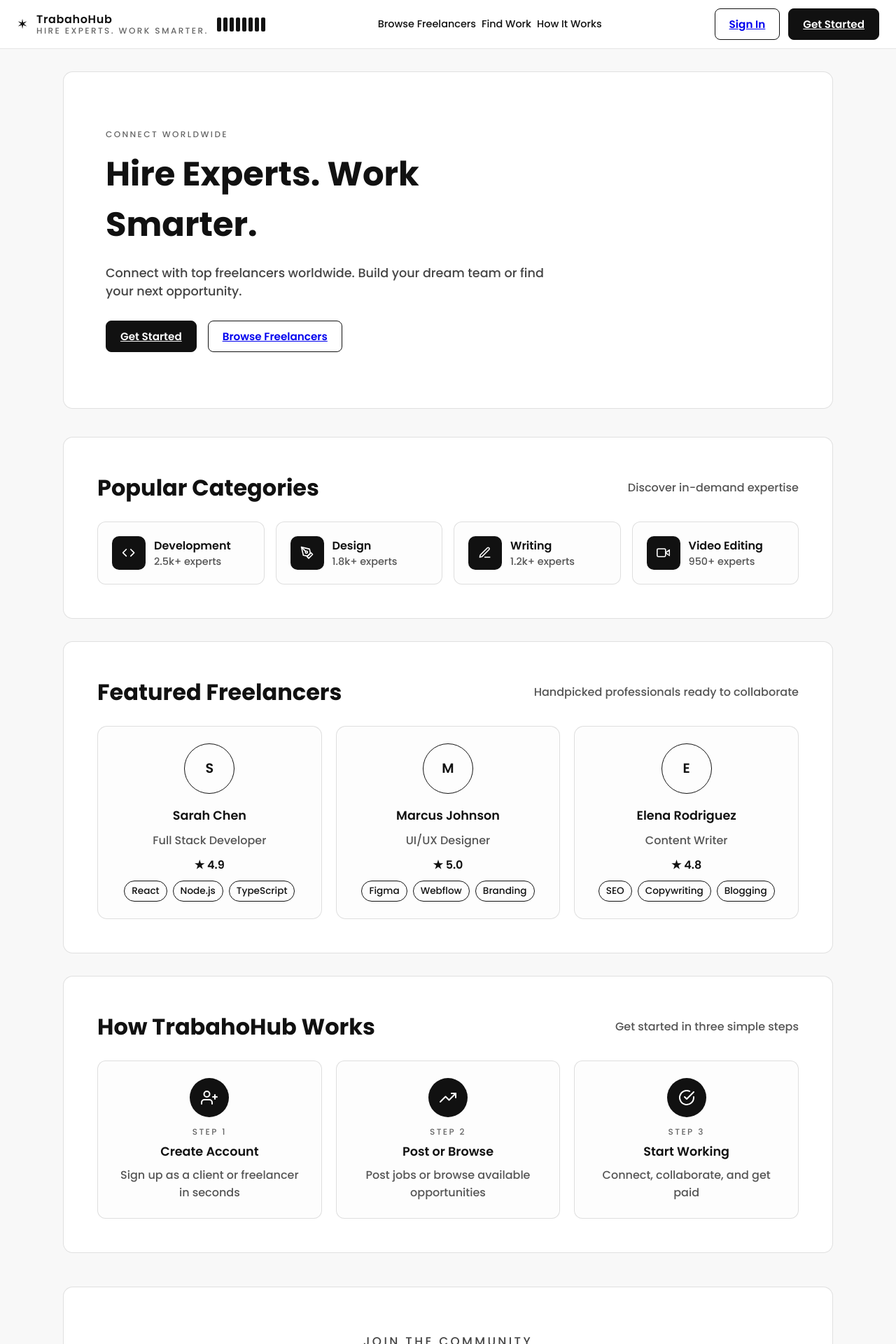
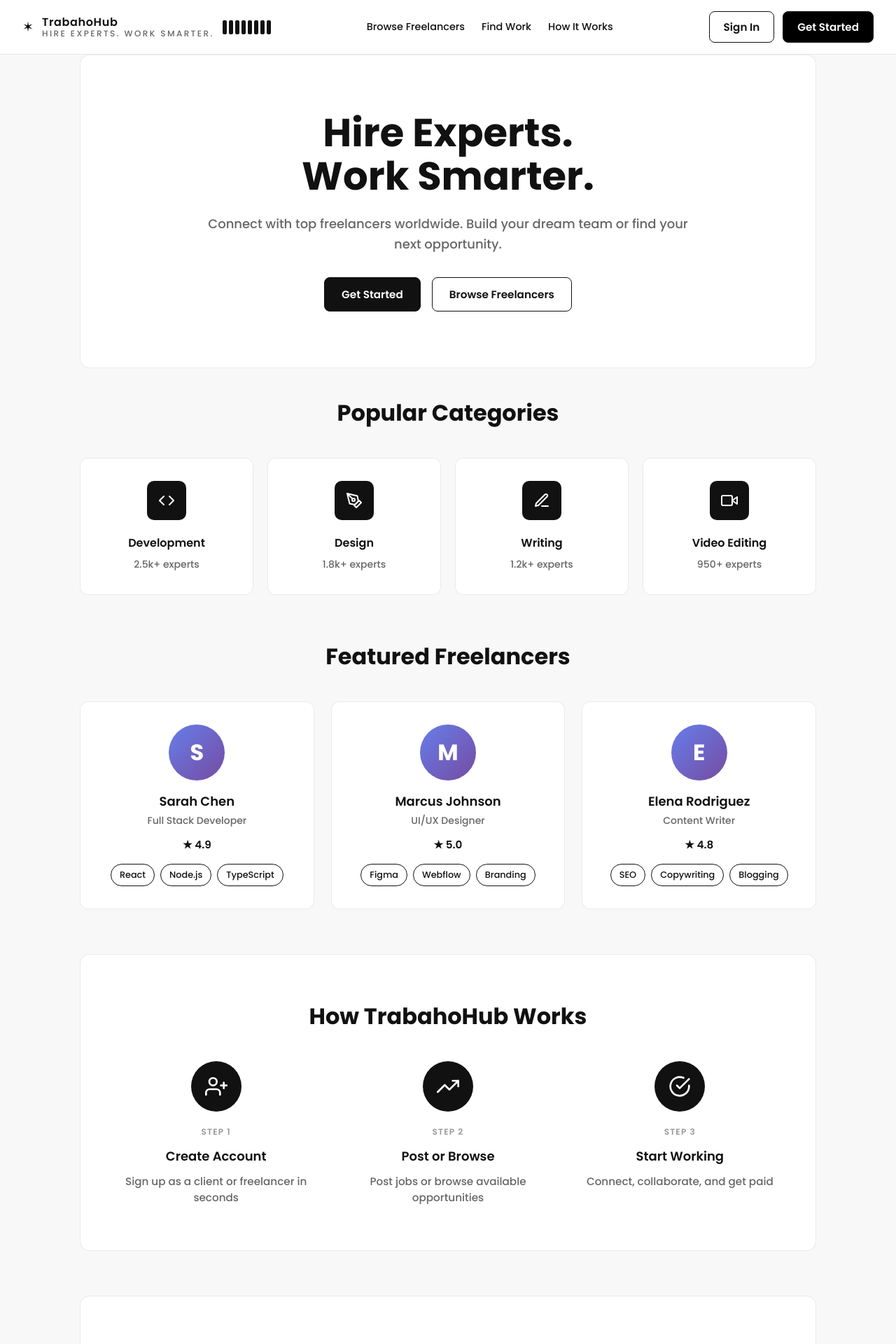
Before and after one commit to bunsai090/Hire-Experts-Work-Smarter, a React (Vite) app: page / in a window 1280 px wide. Shown: the top 1920 px of the page at 70% size. Built offline with nearby package versions, Linux system fonts and the light colour scheme.

Commit message:
lapit na makuha ang header

```diff
--- a/src/components/layout/Header.css
+++ b/src/components/layout/Header.css
@@ -5,10 +5,9 @@
   display: flex;
   align-items: center;
   justify-content: space-between;
-  padding: 12px 24px;
+  padding: 16px 32px;
   background-color: #fff;
-  border-bottom: 1px solid rgba(0, 0, 0, 0.1);
-  margin-bottom: 32px;
+  border-bottom: 1px solid #e5e5e5;
 }
 
 .brand-cluster {
@@ -39,19 +38,56 @@
 .nav-links {
   display: flex;
   align-items: center;
-  gap: 8px;
+  gap: 24px;
   font-size: 0.9rem;
 }
 
 .nav-links a {
-  color: inherit;
+  color: #111;
   text-decoration: none;
   font-weight: 500;
+  transition: color 0.2s ease;
+}
+
+.nav-links a:hover {
+  color: #666;
+}
+
+.ghost-btn,
+.solid-btn {
+  padding: 10px 20px;
+  border-radius: 6px;
+  font-size: 0.9rem;
+  font-weight: 600;
+  text-decoration: none;
+  display: inline-block;
+  cursor: pointer;
+  transition: all 0.2s ease;
+  border: 1px solid #111;
+}
+
+.solid-btn {
+  background-color: #111;
+  color: #fff;
+}
+
+.solid-btn:hover {
+  background-color: #000;
+}
+
+.ghost-btn {
+  background-color: transparent;
+  color: #111;
+}
+
+.ghost-btn:hover {
+  background-color: #f5f5f5;
 }
 
 .nav-actions {
   display: flex;
   gap: 12px;
+  align-items: center;
 }
 
 .app-links {
@@ -117,6 +153,10 @@
 }
 
 @media (max-width: 1024px) {
+  .nav-links {
+    display: none;
+  }
+
   .global-nav {
     flex-wrap: wrap;
     gap: 12px;
--- a/src/pages/Home.css
+++ b/src/pages/Home.css
@@ -1,291 +1,342 @@
-.ghost-btn,
-.solid-btn {
-  font-family: inherit;
+/* Global Styles */
+.home-page {
+  background-color: #f8f8f8;
+}
+
+/* Buttons */
+.btn {
+  padding: 12px 24px;
   border-radius: 8px;
-  padding: 10px 20px;
-  border: 1px solid #111;
-  background-color: transparent;
-  cursor: pointer;
   font-size: 0.95rem;
   font-weight: 600;
+  text-decoration: none;
+  display: inline-block;
+  cursor: pointer;
+  transition: all 0.2s ease;
+  border: 1px solid #111;
 }
 
-.solid-btn {
+.btn-primary {
   background-color: #111;
   color: #fff;
+  border: 1px solid #111;
 }
 
+.btn-primary:hover {
+  background-color: #000;
+}
+
+.btn-secondary {
+  background-color: transparent;
+  color: #111;
+  border: 1px solid #111;
+}
+
+.btn-secondary:hover {
+  background-color: #f5f5f5;
+}
+
+/* Main Container */
 main {
   max-width: 1100px;
   margin: 0 auto;
+  padding: 0 24px;
 }
 
+/* Hero Section */
 .hero-section {
-  border: 1px solid rgba(0, 0, 0, 0.12);
+  text-align: center;
+  padding: 80px 20px;
+  background-color: #fff;
+  border: 1px solid rgba(0, 0, 0, 0.08);
   border-radius: 14px;
-  background-color: #fff;
-  padding: 80px 60px;
   margin-bottom: 40px;
 }
 
-.hero-copy {
-  max-width: 640px;
-}
-
-.eyebrow {
-  font-size: 0.75rem;
-  letter-spacing: 0.2em;
-  text-transform: uppercase;
-  margin-bottom: 12px;
-  color: #666;
+.hero-content {
+  max-width: 700px;
+  margin: 0 auto;
 }
 
 .hero-section h1 {
-  font-size: 3rem;
-  margin-bottom: 20px;
+  font-size: 3.5rem;
+  font-weight: 700;
+  margin-bottom: 24px;
+  line-height: 1.1;
+  color: #111;
 }
 
 .hero-description {
-  font-size: 1.1rem;
-  color: #444;
-  margin-bottom: 28px;
-  line-height: 1.5;
+  font-size: 1.125rem;
+  color: #666;
+  margin-bottom: 32px;
+  line-height: 1.6;
 }
 
 .hero-actions {
   display: flex;
   gap: 16px;
+  justify-content: center;
 }
 
-.section-block {
-  padding: 48px;
-  background-color: #fff;
-  border: 1px solid rgba(0, 0, 0, 0.12);
-  border-radius: 14px;
-  margin-bottom: 32px;
+/* Section */
+.section {
+  margin-bottom: 64px;
 }
 
-.section-header {
-  display: flex;
-  align-items: center;
-  justify-content: space-between;
-  margin-bottom: 24px;
-  gap: 16px;
+.section-title {
+  font-size: 2rem;
+  font-weight: 700;
+  text-align: center;
+  margin-bottom: 40px;
+  color: #111;
 }
 
-.section-header h2 {
-  font-size: 2rem;
-}
-
-.section-header p {
-  color: #555;
-}
-
+/* Popular Categories */
 .category-grid {
   display: grid;
   grid-template-columns: repeat(4, 1fr);
-  gap: 16px;
+  gap: 20px;
 }
 
 .category-card {
-  border: 1px solid rgba(0, 0, 0, 0.12);
+  background-color: #fff;
+  border: 1px solid rgba(0, 0, 0, 0.08);
   border-radius: 12px;
-  padding: 20px;
-  background-color: #fdfdfd;
-  display: flex;
-  gap: 12px;
-  align-items: center;
+  padding: 32px 24px;
+  text-align: center;
+  transition: all 0.2s ease;
+}
+
+.category-card:hover {
+  box-shadow: 0 4px 12px rgba(0, 0, 0, 0.08);
+  transform: translateY(-2px);
 }
 
 .category-icon {
-  width: 48px;
-  height: 48px;
-  border-radius: 10px;
+  width: 56px;
+  height: 56px;
   background-color: #111;
   color: #fff;
+  border-radius: 10px;
   display: flex;
   align-items: center;
   justify-content: center;
-  font-size: 1.2rem;
-  flex-shrink: 0;
+  margin: 0 auto 20px;
+  font-size: 1.5rem;
 }
 
 .category-title {
   font-size: 1rem;
   font-weight: 600;
+  margin: 0 0 8px 0;
+  color: #111;
 }
 
 .category-count {
-  font-size: 0.9rem;
-  color: #555;
+  font-size: 0.875rem;
+  color: #666;
+  margin: 0;
 }
 
+/* Featured Freelancers */
 .freelancer-grid {
   display: grid;
   grid-template-columns: repeat(3, 1fr);
-  gap: 20px;
+  gap: 24px;
 }
 
 .freelancer-card {
-  border: 1px solid rgba(0, 0, 0, 0.12);
-  border-radius: 14px;
-  background-color: #fdfdfd;
-  padding: 24px;
+  background-color: #fff;
+  border: 1px solid rgba(0, 0, 0, 0.08);
+  border-radius: 12px;
+  padding: 32px 24px;
   text-align: center;
-  display: flex;
-  flex-direction: column;
-  gap: 10px;
+  transition: all 0.2s ease;
+}
+
+.freelancer-card:hover {
+  box-shadow: 0 4px 12px rgba(0, 0, 0, 0.08);
+  transform: translateY(-2px);
 }
 
 .freelancer-avatar {
-  width: 72px;
-  height: 72px;
-  margin: 0 auto 8px;
+  width: 80px;
+  height: 80px;
+  background: linear-gradient(135deg, #667eea 0%, #764ba2 100%);
   border-radius: 50%;
-  border: 1px solid #111;
   display: flex;
   align-items: center;
   justify-content: center;
-  font-weight: 600;
-  font-size: 1.2rem;
+  margin: 0 auto 16px;
+  font-size: 2rem;
+  font-weight: 700;
+  color: #fff;
 }
 
 .freelancer-name {
-  font-size: 1.1rem;
+  font-size: 1.125rem;
   font-weight: 600;
+  margin: 0 0 4px 0;
+  color: #111;
 }
 
 .freelancer-role {
-  color: #555;
+  font-size: 0.875rem;
+  color: #666;
+  margin: 0 0 12px 0;
 }
 
 .freelancer-rating {
+  font-size: 0.95rem;
   font-weight: 600;
+  color: #111;
+  margin: 0 0 16px 0;
 }
 
-.freelancer-tags {
+.freelancer-skills {
   display: flex;
   gap: 8px;
   flex-wrap: wrap;
   justify-content: center;
 }
 
-.freelancer-tags span {
+.skill-tag {
+  padding: 6px 12px;
+  background-color: transparent;
   border: 1px solid #111;
-  border-radius: 999px;
-  padding: 4px 10px;
-  font-size: 0.85rem;
+  border-radius: 20px;
+  font-size: 0.8rem;
+  color: #111;
 }
 
-.steps-section {
-  text-align: center;
+/* How It Works */
+.how-it-works {
+  background-color: #fff;
+  border: 1px solid rgba(0, 0, 0, 0.08);
+  border-radius: 14px;
+  padding: 64px 48px;
 }
 
 .steps-grid {
   display: grid;
   grid-template-columns: repeat(3, 1fr);
-  gap: 20px;
+  gap: 40px;
 }
 
 .step-card {
-  border: 1px solid rgba(0, 0, 0, 0.12);
-  border-radius: 12px;
-  padding: 24px;
-  background-color: #fdfdfd;
+  text-align: center;
 }
 
 .step-icon {
-  width: 56px;
-  height: 56px;
-  border-radius: 999px;
+  width: 72px;
+  height: 72px;
   background-color: #111;
   color: #fff;
+  border-radius: 50%;
   display: flex;
   align-items: center;
   justify-content: center;
-  margin: 0 auto 12px;
-  font-size: 1.5rem;
+  margin: 0 auto 20px;
+  font-size: 2rem;
 }
 
-.step-count {
+.step-number {
   font-size: 0.75rem;
-  letter-spacing: 0.2em;
-  margin-bottom: 6px;
-  color: #666;
+  letter-spacing: 0.1em;
+  color: #999;
+  margin: 0 0 12px 0;
+  font-weight: 600;
 }
 
 .step-title {
+  font-size: 1.125rem;
   font-weight: 600;
-  font-size: 1.1rem;
-  margin-bottom: 8px;
+  margin: 0 0 12px 0;
+  color: #111;
 }
 
 .step-description {
-  color: #555;
+  font-size: 0.95rem;
+  color: #666;
+  margin: 0;
+  line-height: 1.5;
 }
 
+/* CTA Section */
 .cta-section {
-  margin: 48px 0;
+  text-align: center;
+  padding: 80px 20px;
+  background-color: #fff;
+  border: 1px solid rgba(0, 0, 0, 0.08);
+  border-radius: 14px;
+  margin-bottom: 40px;
 }
 
-.cta-card {
-  border: 1px solid rgba(0, 0, 0, 0.12);
-  border-radius: 14px;
-  background-color: #fff;
-  text-align: center;
-  padding: 64px 40px;
+.cta-section h2 {
+  font-size: 2.5rem;
+  font-weight: 700;
+  margin: 0 0 16px 0;
+  color: #111;
 }
 
-.cta-card h2 {
-  font-size: 2.4rem;
-  margin-bottom: 20px;
+.cta-section p {
+  font-size: 1.125rem;
+  color: #666;
+  margin: 0 0 32px 0;
 }
 
-.cta-card p {
-  font-size: 1.05rem;
-  margin-bottom: 24px;
-  color: #444;
+/* Footer */
+.footer {
+  text-align: center;
+  padding: 32px 0;
+  color: #999;
+  font-size: 0.9rem;
+  border-top: 1px solid rgba(0, 0, 0, 0.08);
 }
 
-.home-footer {
-  text-align: center;
-  color: #666;
-  margin-top: 32px;
+.footer p {
+  margin: 0;
 }
 
-@media (max-width: 960px) {
-  .nav-links {
-    display: none;
-  }
-
-  .hero-section,
-  .section-block {
-    padding: 32px;
-  }
-
-  .category-grid,
-  .freelancer-grid,
-  .steps-grid {
+/* Responsive */
+@media (max-width: 1024px) {
+  .category-grid {
     grid-template-columns: repeat(2, 1fr);
   }
 
+  .freelancer-grid {
+    grid-template-columns: repeat(2, 1fr);
+  }
+
+  .steps-grid {
+    grid-template-columns: 1fr;
+    gap: 48px;
+  }
+
   .hero-section h1 {
-    font-size: 2.4rem;
+    font-size: 2.5rem;
   }
 }
 
 @media (max-width: 640px) {
-  .home-page {
-    padding: 24px 20px 48px;
+  .category-grid {
+    grid-template-columns: 1fr;
   }
 
-  .category-grid,
-  .freelancer-grid,
-  .steps-grid {
+  .freelancer-grid {
     grid-template-columns: 1fr;
+  }
+
+  .hero-section h1 {
+    font-size: 2rem;
   }
 
   .hero-actions {
     flex-direction: column;
   }
+
+  .btn {
+    width: 100%;
+  }
 }
--- a/src/pages/Home.jsx
+++ b/src/pages/Home.jsx
@@ -55,107 +55,99 @@ export default function Home() {
       <Header className="hero-nav" />
 
       <main>
+        {/* Hero Section */}
         <section className="hero-section">
-          <div className="hero-copy">
-            <p className="eyebrow">Connect worldwide</p>
-            <h1>Hire Experts. Work Smarter.</h1>
+          <div className="hero-content">
+            <h1>Hire Experts.<br />Work Smarter.</h1>
             <p className="hero-description">
               Connect with top freelancers worldwide. Build your dream team or find your next opportunity.
             </p>
             <div className="hero-actions">
-              <Link className="solid-btn" to="/register">
+              <Link className="btn btn-primary" to="/register">
                 Get Started
               </Link>
-              <Link className="ghost-btn" to="/dashboard">
+              <Link className="btn btn-secondary" to="/dashboard">
                 Browse Freelancers
               </Link>
             </div>
           </div>
         </section>
 
-        <section className="section-block">
-          <div className="section-header">
-            <h2>Popular Categories</h2>
-            <p>Discover in-demand expertise</p>
-          </div>
+        {/* Popular Categories Section */}
+        <section className="section">
+          <h2 className="section-title">Popular Categories</h2>
 
           <div className="category-grid">
             {categories.map((category) => {
               const IconComponent = category.icon
               return (
-                <article key={category.title} className="category-card">
-                  <span className="category-icon">
+                <div key={category.title} className="category-card">
+                  <div className="category-icon">
                     <IconComponent />
-                  </span>
-                  <div>
-                    <p className="category-title">{category.title}</p>
-                    <p className="category-count">{category.count}</p>
                   </div>
-                </article>
+                  <h3 className="category-title">{category.title}</h3>
+                  <p className="category-count">{category.count}</p>
+                </div>
               )
             })}
           </div>
         </section>
 
-        <section className="section-block">
-          <div className="section-header">
-            <h2>Featured Freelancers</h2>
-            <p>Handpicked professionals ready to collaborate</p>
-          </div>
+        {/* Featured Freelancers Section */}
+        <section className="section">
+          <h2 className="section-title">Featured Freelancers</h2>
 
           <div className="freelancer-grid">
             {featuredFreelancers.map((freelancer) => (
-              <article key={freelancer.name} className="freelancer-card">
-                <div className="freelancer-avatar">{freelancer.name.charAt(0)}</div>
-                <p className="freelancer-name">{freelancer.name}</p>
+              <div key={freelancer.name} className="freelancer-card">
+                <div className="freelancer-avatar">
+                  {freelancer.name.charAt(0)}
+                </div>
+                <h3 className="freelancer-name">{freelancer.name}</h3>
                 <p className="freelancer-role">{freelancer.role}</p>
                 <p className="freelancer-rating">★ {freelancer.rating}</p>
-                <div className="freelancer-tags">
+                <div className="freelancer-skills">
                   {freelancer.skills.map((skill) => (
-                    <span key={skill}>{skill}</span>
+                    <span key={skill} className="skill-tag">{skill}</span>
                   ))}
                 </div>
-              </article>
+              </div>
             ))}
           </div>
         </section>
 
-        <section className="section-block steps-section" id="how-trabahohub-works">
-          <div className="section-header">
-            <h2>How TrabahoHub Works</h2>
-            <p>Get started in three simple steps</p>
-          </div>
+        {/* How It Works Section */}
+        <section className="section how-it-works">
+          <h2 className="section-title">How TrabahoHub Works</h2>
 
           <div className="steps-grid">
             {steps.map((step, index) => {
               const IconComponent = step.icon
               return (
-                <article key={step.label} className="step-card">
-                  <span className="step-icon">
+                <div key={step.label} className="step-card">
+                  <div className="step-icon">
                     <IconComponent />
-                  </span>
-                  <p className="step-count">STEP {index + 1}</p>
-                  <p className="step-title">{step.label}</p>
+                  </div>
+                  <p className="step-number">STEP {index + 1}</p>
+                  <h3 className="step-title">{step.label}</h3>
                   <p className="step-description">{step.description}</p>
-                </article>
+                </div>
               )
             })}
           </div>
         </section>
 
+        {/* CTA Section */}
         <section className="cta-section">
-          <div className="cta-card">
-            <p className="eyebrow">Join the community</p>
-            <h2>Ready to get started?</h2>
-            <p>Join thousands of freelancers and clients building the future of work.</p>
-            <Link className="solid-btn" to="/register">
-              Create Your Account
-            </Link>
-          </div>
+          <h2>Ready to get started?</h2>
+          <p>Join thousands of freelancers and clients building the future of work.</p>
+          <Link className="btn btn-primary" to="/register">
+            Create Your Account
+          </Link>
         </section>
       </main>
 
-      <footer className="home-footer">
+      <footer className="footer">
         <p>© 2024 TrabahoHub. All rights reserved.</p>
       </footer>
     </div>
```
